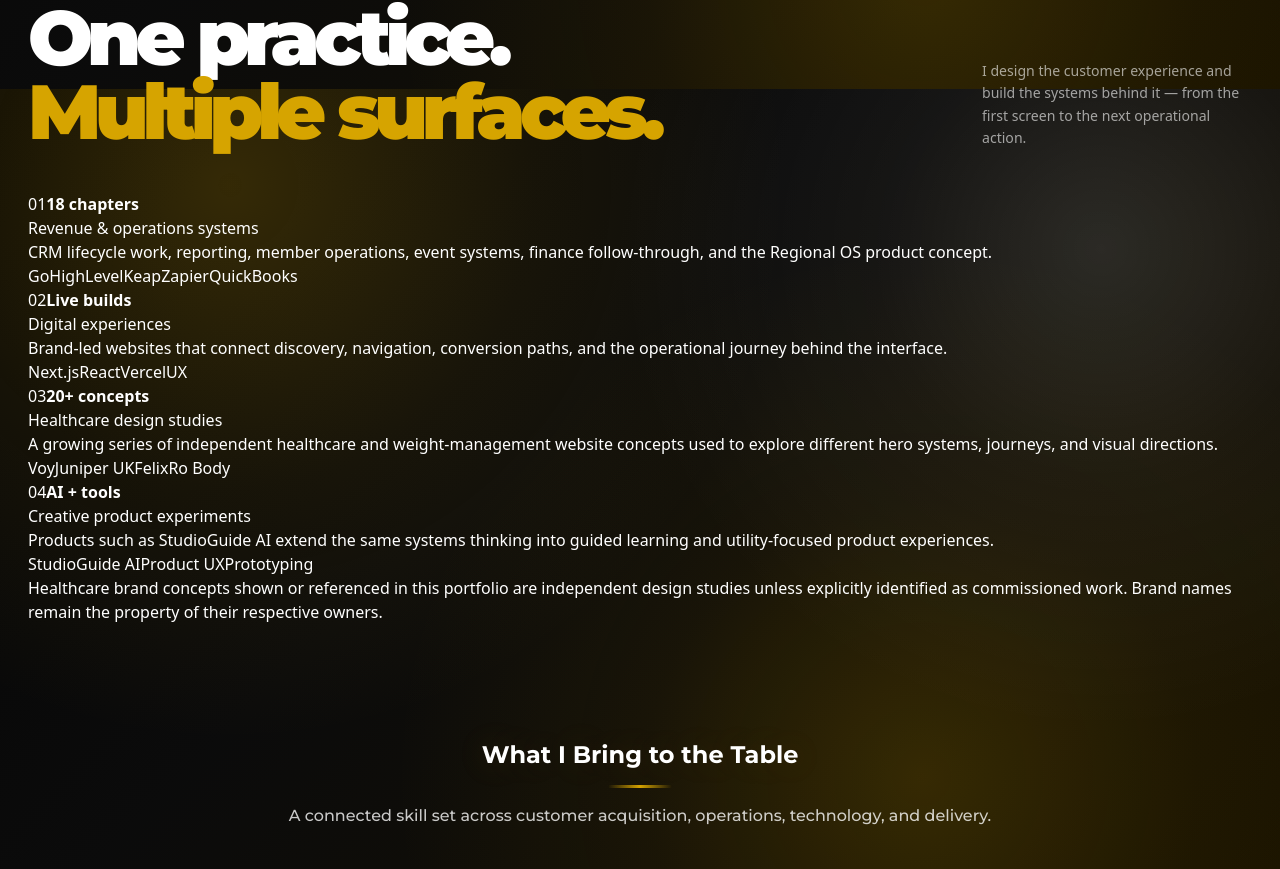
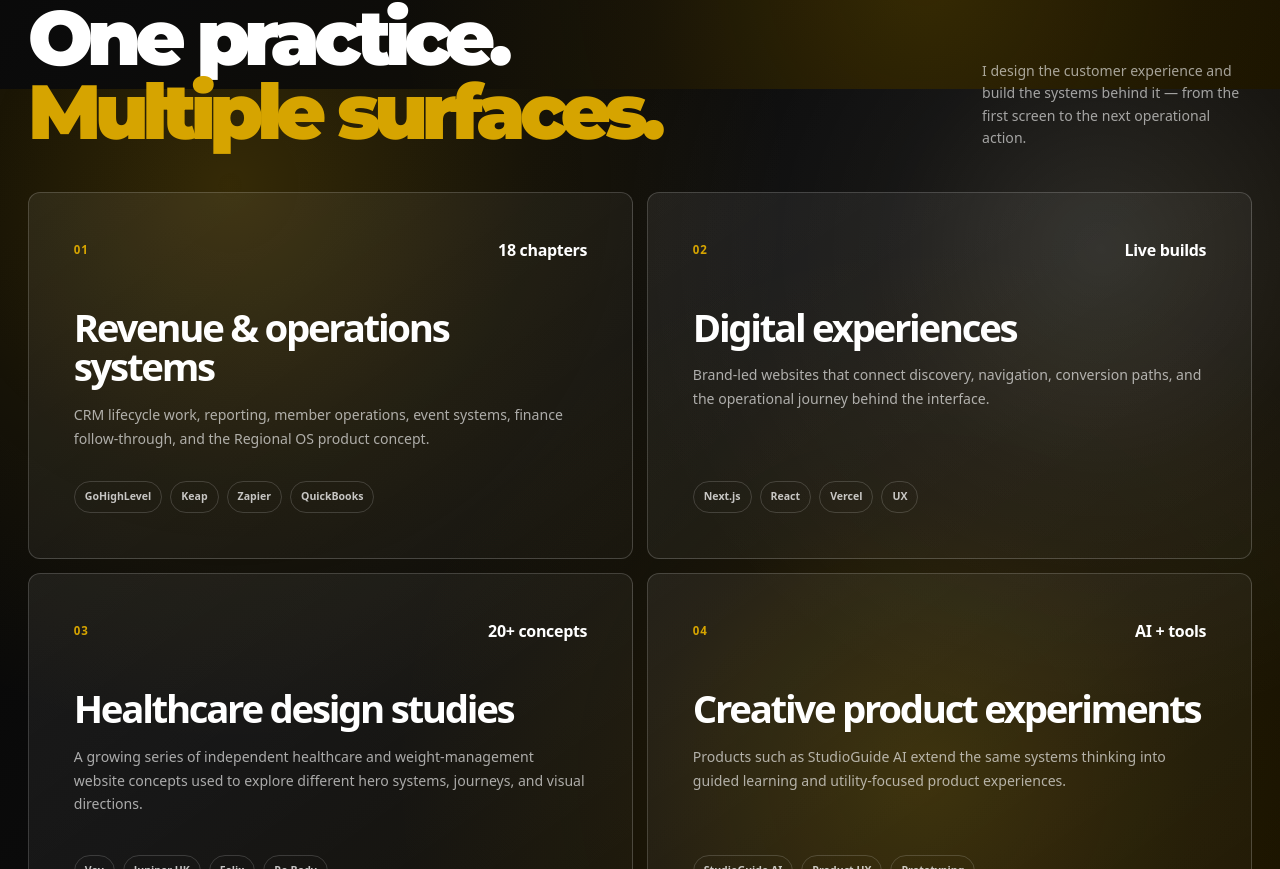
Before and after one commit to marvelcruz/mavl-portfolio, a Next.js app: page / in a window 1280 px wide. Shown: the part 4711-5580 px from the top of the page. Built offline with nearby package versions, Linux system fonts and the light colour scheme.

Commit message:
Style portfolio breadth section

```diff
--- a/app/globals.css
+++ b/app/globals.css
@@ -582,3 +582,18 @@
 @media (max-width: 540px) { .revenue-branches, .revenue-outcome { grid-template-columns: 1fr; } .revenue-outcome { gap: 10px; padding: 24px; } }
 @media (max-width: 540px) { .workflow-steps { grid-template-columns: 1fr; } .workflow-steps li { min-height: 0; } .workflow-steps h4 { margin-top: 12px; } }
 @media (max-width: 480px) { .case-card dl div { grid-template-columns: 1fr; gap: 6px; } }
+
+
+/* Body of work / portfolio breadth */
+.range-grid { display: grid; grid-template-columns: repeat(2, minmax(0, 1fr)); gap: 14px; }
+.range-card { min-height: 360px; display: flex; flex-direction: column; padding: clamp(24px, 3.5vw, 46px); border: 1px solid rgba(255,255,255,.18); border-radius: 12px; background: linear-gradient(145deg, rgba(255,255,255,.07), rgba(255,255,255,.025)); transition: transform .25s ease, border-color .25s ease, background .25s ease; }
+.range-card:hover { transform: translateY(-4px); border-color: rgba(214,164,0,.52); background: linear-gradient(145deg, rgba(214,164,0,.10), rgba(255,255,255,.025)); }
+.range-card-top { display: flex; align-items: center; justify-content: space-between; gap: 20px; color: var(--mustard); font-size: .72rem; font-weight: 800; letter-spacing: .08em; text-transform: uppercase; }
+.range-card-top strong { color: #fff; font-size: 1rem; letter-spacing: -.02em; text-transform: none; }
+.range-card h3 { max-width: 560px; margin: 46px 0 16px; font-size: clamp(1.8rem, 3vw, 3.3rem); line-height: 1.04; letter-spacing: -.06em; font-weight: 850; }
+.range-card > p { max-width: 610px; color: rgba(255,255,255,.64); font-size: .88rem; line-height: 1.7; }
+.range-tags { display: flex; flex-wrap: wrap; gap: 8px; margin-top: auto; padding-top: 30px; }
+.range-tags span { padding: 7px 10px; border: 1px solid rgba(255,255,255,.16); border-radius: 999px; color: rgba(255,255,255,.75); font-size: .66rem; font-weight: 700; }
+.concept-disclosure { max-width: 900px; margin-top: 18px; color: rgba(255,255,255,.44); font-size: .68rem; line-height: 1.6; }
+@media (max-width: 760px) { .range-grid { grid-template-columns: 1fr; } .range-card { min-height: 300px; } }
+@media (prefers-reduced-motion: reduce) { .range-card { transition: none; } }
```
